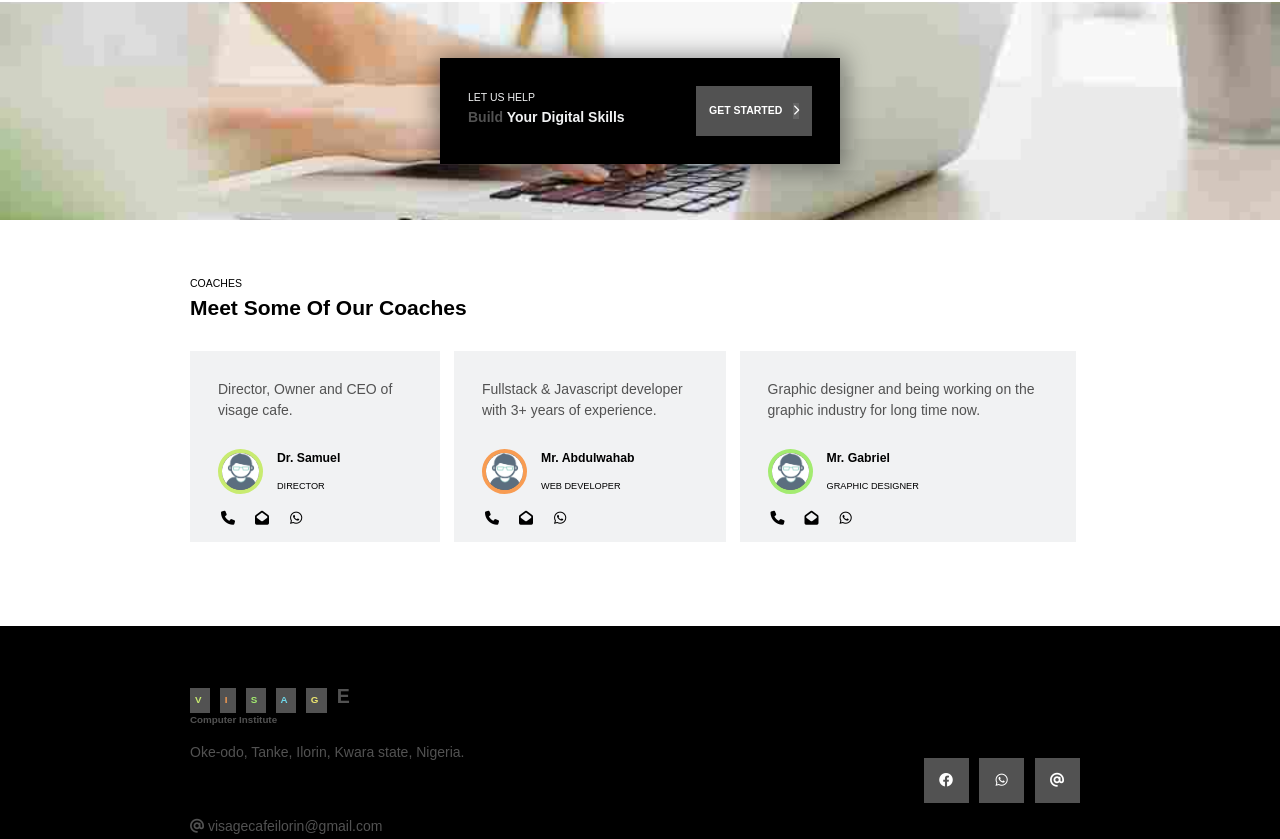
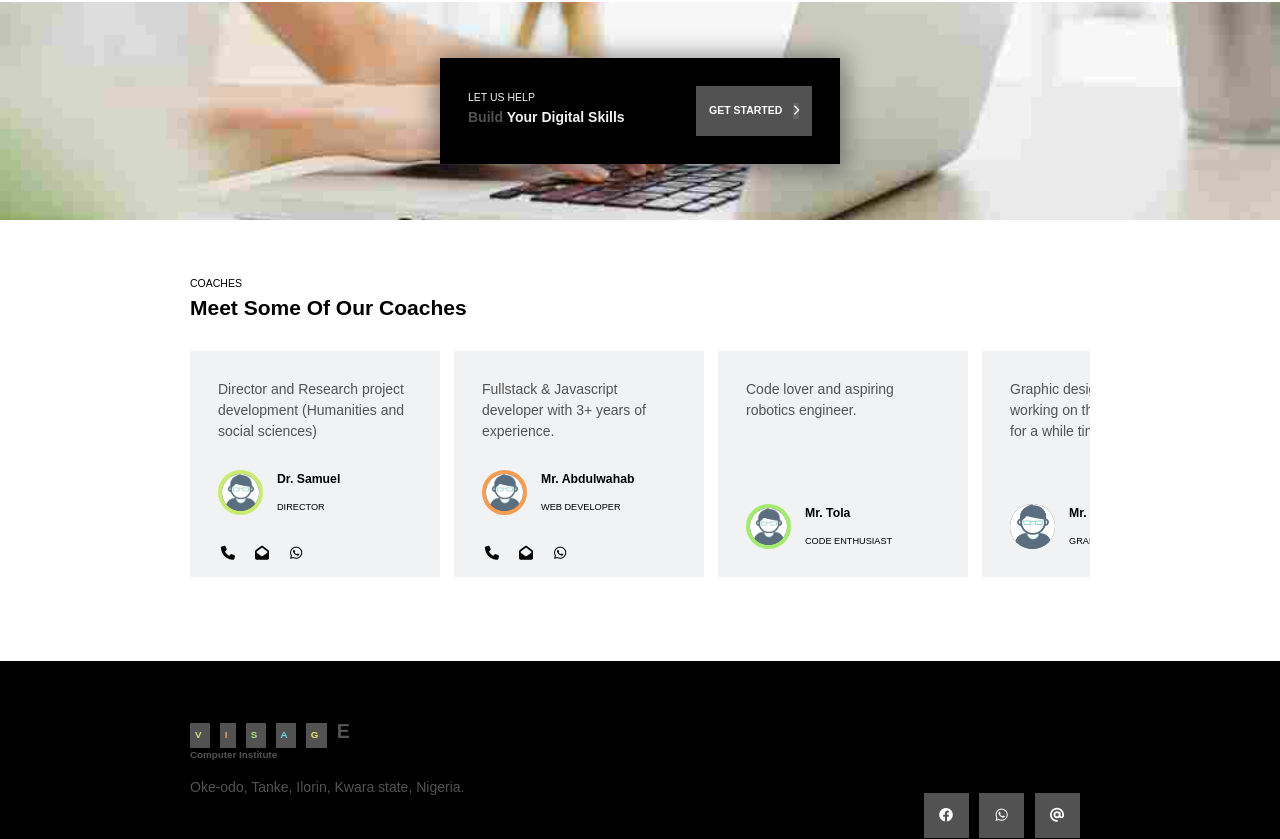
Before and after one commit to aadinoyis/visage, a plain HTML site: page index.html in a window 1280 px wide. Shown: the part 1834-2673 px from the top of the page. Drawn offline with Linux system fonts and the light colour scheme.

Commit message:
updates on the coaches

```diff
--- a/index.html
+++ b/index.html
@@ -48,7 +48,7 @@
                     </h1>
                     <br>
                     <h4>Kick start your digital skills, <br>
-                        Learn in 3 months or less Build amazing projects
+                        Learn in 3 months or less and build amazing projects.
                     </h4>
                     <br>
                     <a href="/reg" class="btn">
@@ -75,7 +75,7 @@
                 </div>
                 <div>
                     <span class="icon"><i class="fas fa-award"></i></span>
-                    <span class="text">Earn certificate and degree</span>
+                    <span class="text">Earn certificate</span>
                 </div>
                 <div>
                     <span class="icon"><i class="fas fa-briefcase"></i></span>
@@ -257,7 +257,7 @@
                 <aside class="coach-section">
                     <div class="coach">
                         <div class="desc">
-                            Director, Owner and CEO of visage cafe.
+                            Director and Research project development (Humanities and social sciences)
                         </div>
                         <figure>
                             <img src="./img/user.jpg" alt="">
@@ -291,20 +291,37 @@
                     </div>
                     <div class="coach">
                         <div class="desc">
-                            Graphic designer and being working on the graphic industry for long time now.
+                            Code lover and aspiring robotics engineer.
                         </div>
                         <figure>
                             <img src="./img/user.jpg" alt="">
                             <figcaption>
-                                <span class="name">Mr. Gabriel</span>
+                                <span class="name">Mr. Tola</span>
+                                <span class="title">Code enthusiast</span>
+                            </figcaption>
+                        </figure>
+                        <!-- <ul>
+                            <li><a href="#"><span class="fas fa-phone"></span></a></li>
+                            <li><a href="#"><span class="fas fa-envelope-open"></span></a></li>
+                            <li><a href="#"><span class="fab fa-whatsapp"></span></a></li>
+                        </ul> -->
+                    </div>
+                    <div class="coach">
+                        <div class="desc">
+                            Graphic designer and being working on the graphic industry for a while time now.
+                        </div>
+                        <figure>
+                            <img src="./img/user.jpg" alt="">
+                            <figcaption>
+                                <span class="name">Mr. Tade</span>
                                 <span class="title">Graphic Designer</span>
                             </figcaption>
                         </figure>
-                        <ul>
+                        <!-- <ul>
                             <li><a href="#"><span class="fas fa-phone"></span></a></li>
                             <li><a href="#"><span class="fas fa-envelope-open"></span></a></li>
                             <li><a href="#"><span class="fab fa-whatsapp"></span></a></li>
-                        </ul>
+                        </ul> -->
                     </div>
                 </aside>
             </main>
--- a/style.css
+++ b/style.css
@@ -534,6 +534,7 @@ section.coaches aside::-webkit-scrollbar { /* WebKit */
     height: auto;
     display: flex;
     padding: 0 2em;
+    margin-bottom: 2em;
 }
 
 .coach figure img {
@@ -580,7 +581,8 @@ section.coaches aside::-webkit-scrollbar { /* WebKit */
 
 .coach ul {
     display: flex;
-    padding: 1em 2em;
+    padding: 0 2em;
+    margin-bottom: 1em;
 }
 
 .coach ul li {
```
